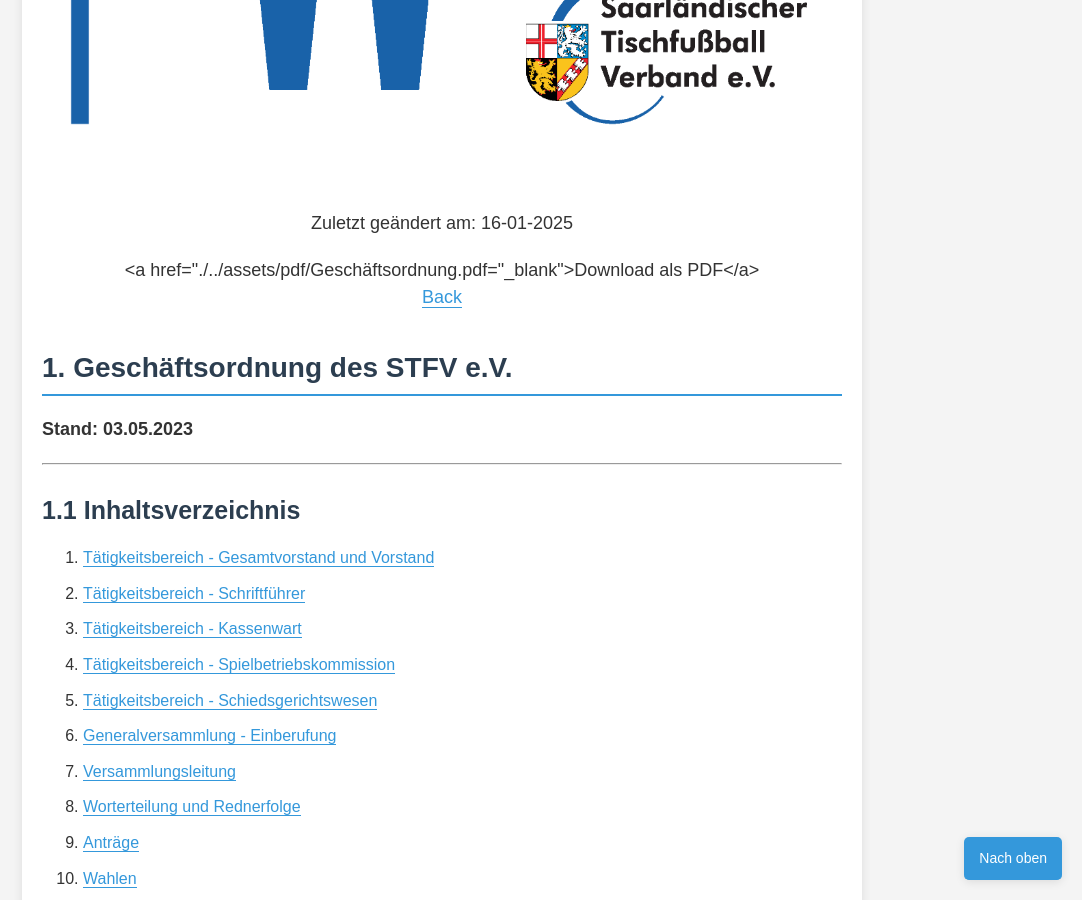
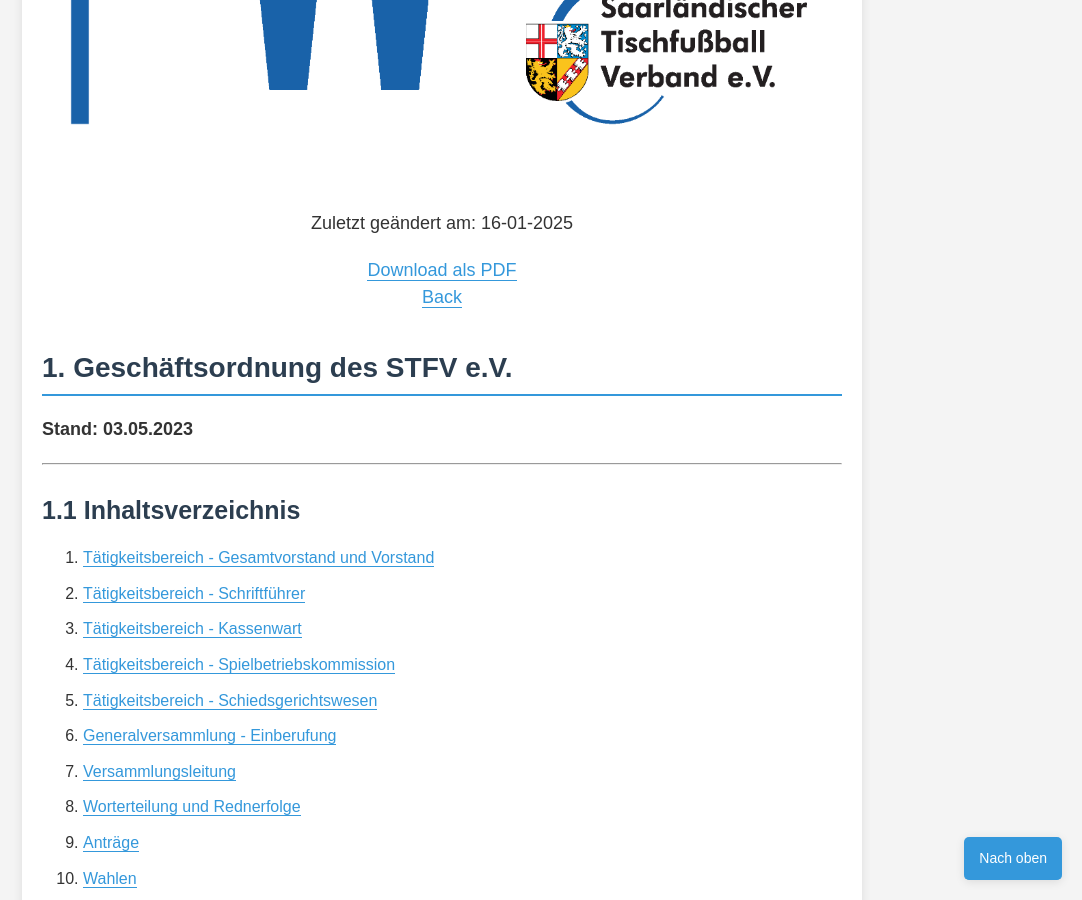
Before and after one commit to Deutscher-Tischfussballbund/stfv-docs, a Jekyll site: the page built from docs/Geschäftsordnung.md, in a window 1280 px wide and 900 px high, scrolled down 436 px. Shown: the whole window, without its empty margins (198-1280 px from the left). Built offline with Jekyll 4.4.1, drawn with Linux system fonts in a browser that asks for light colours; our own code applies the rules of GitHub Pages for plain Markdown files; some of the changed lines change nothing that is shown.

Commit message:
Update Geschäftsordnung.md

```diff
--- a/docs/Geschäftsordnung.md
+++ b/docs/Geschäftsordnung.md
@@ -8,7 +8,7 @@
        Zuletzt geändert am:  {{ site.time | date: "%d-%m-%Y" }}
     </p>
     <p>
-        <a href="./../assets/pdf/Geschäftsordnung.pdf="_blank">Download als PDF</a><br />
+        <a href="./../assets/pdf/Geschäftsordnung.pdf" target="_blank">Download als PDF</a><br />
         <a href="https://deutscher-tischfussballbund.github.io/stfv-docs/" target="_blank">Back</a>
     </p>
 </div>
```
